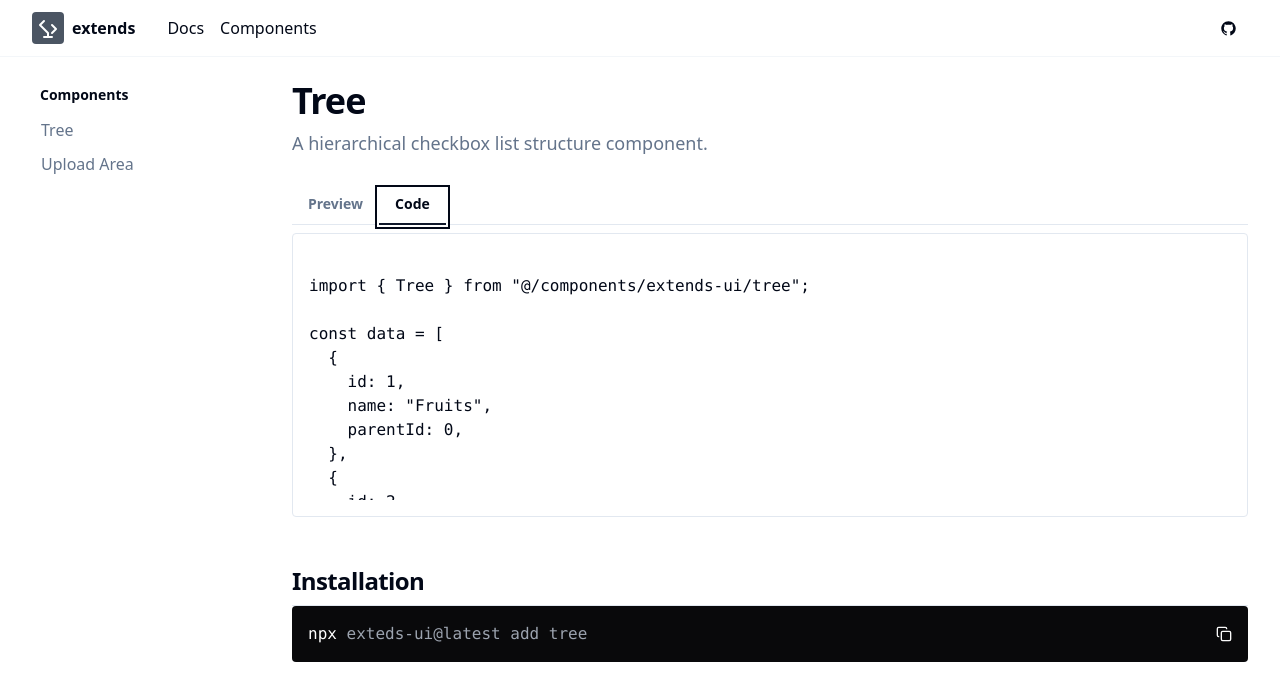
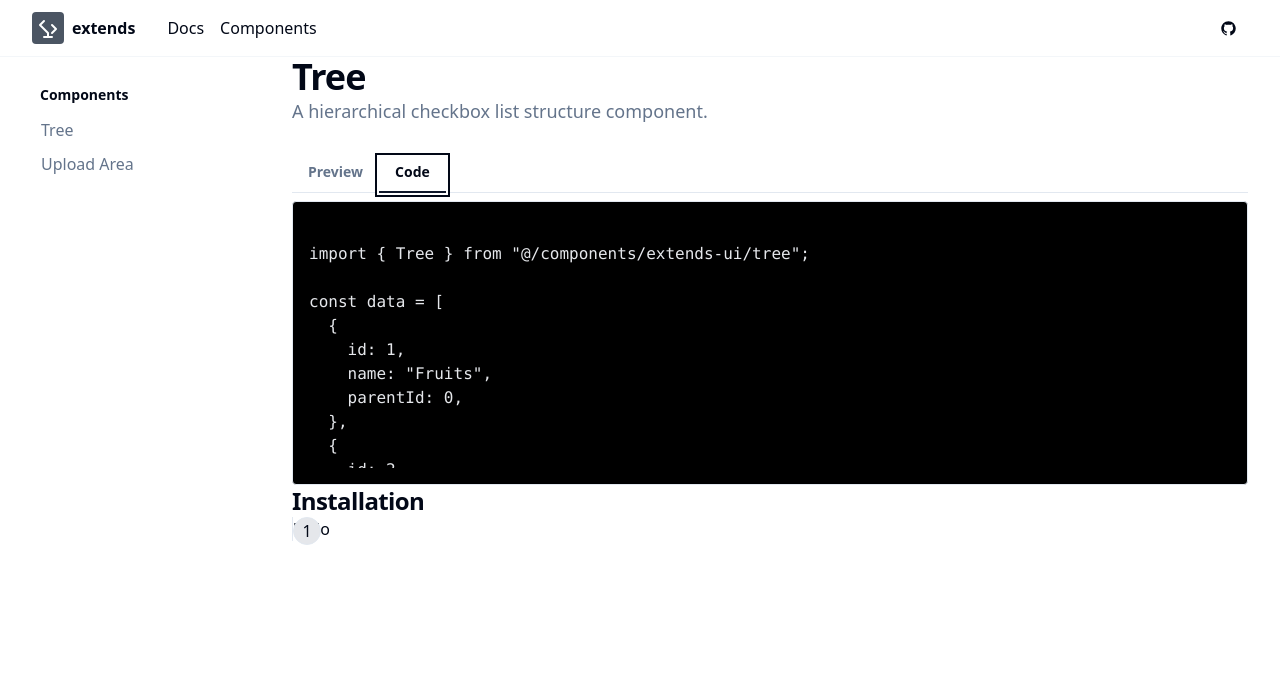
Before and after one commit to lucioew28/extends, a React (Vite) app: page /docs/tree in a window 1280 px wide. Both pictures are taken after a click on the tab "Code". Shown: the top 700 px of the page. Built offline with nearby package versions, Linux system fonts and the light colour scheme.

Commit message:
add text component

```diff
--- /dev/null
+++ b/src/components/Text/composition/TextParagraph.tsx
@@ -0,0 +1,13 @@
+import { twMerge } from "tailwind-merge";
+
+interface TextParagraphInterface extends React.ComponentPropsWithoutRef<"p"> {
+  text: string;
+}
+
+export default function TextParagraph({
+  text,
+  className,
+}: TextParagraphInterface) {
+  const styles = twMerge("text-lg text-muted-foreground", className);
+  return <p className={styles}>{text}</p>;
+}
--- /dev/null
+++ b/src/components/Text/composition/TextTitle.tsx
@@ -0,0 +1,24 @@
+import { createElement } from "react";
+import { twMerge } from "tailwind-merge";
+
+interface TextTitleInterface
+  extends React.ComponentPropsWithoutRef<"h1" | "h2"> {
+  text: string;
+  variant: "h1" | "h2";
+}
+
+export default function TextTitle({
+  text,
+  className,
+  variant,
+  ...props
+}: TextTitleInterface) {
+  const variants = {
+    h1: "scroll-m-20 text-4xl font-bold tracking-tight",
+    h2: "font-heading scroll-m-20 text-2xl font-semibold tracking-tight first:mt-0",
+  };
+
+  const styles = twMerge(variants[variant], className);
+
+  return createElement(variant, { ...props, className: styles }, text);
+}
--- /dev/null
+++ b/src/components/Text/index.tsx
@@ -0,0 +1,7 @@
+import TextParagraph from "./composition/TextParagraph";
+import TextTitle from "./composition/TextTitle";
+
+export const Text = {
+  Title: TextTitle,
+  Paragraph: TextParagraph,
+};
--- /dev/null
+++ b/src/pages/Tree/index.tsx
@@ -0,0 +1,176 @@
+import { Text } from "@/components/Text";
+import { Tree } from "@/components/extends-ui/tree";
+import { ScrollArea } from "@/components/ui/scroll-area";
+import { Tabs, TabsContent, TabsList, TabsTrigger } from "@/components/ui/tabs";
+
+const data = [
+  {
+    id: 1,
+    name: "Fruits",
+    parentId: 0,
+  },
+  {
+    id: 2,
+    name: "Apple",
+    parentId: 1,
+  },
+  {
+    id: 3,
+    name: "Pear",
+    parentId: 1,
+  },
+  {
+    id: 4,
+    name: "Banana",
+    parentId: 1,
+  },
+  {
+    id: 5,
+    name: "Countries",
+    parentId: 0,
+  },
+  {
+    id: 6,
+    name: "Netherlands",
+    parentId: 5,
+  },
+  {
+    id: 7,
+    name: "Scandinavia",
+    parentId: 5,
+  },
+  {
+    id: 8,
+    name: "Denmark",
+    parentId: 7,
+  },
+  {
+    id: 9,
+    name: "Norway",
+    parentId: 7,
+  },
+  {
+    id: 10,
+    name: "Sweden",
+    parentId: 7,
+  },
+  {
+    id: 11,
+    name: "Germany",
+    parentId: 5,
+  },
+];
+
+const temp = `
+import { Tree } from "@/components/extends-ui/tree";
+
+const data = [
+  {
+    id: 1,
+    name: "Fruits",
+    parentId: 0,
+  },
+  {
+    id: 2,
+    name: "Apple",
+    parentId: 1,
+  },
+  {
+    id: 3,
+    name: "Pear",
+    parentId: 1,
+  },
+  {
+    id: 4,
+    name: "Banana",
+    parentId: 1,
+  },
+  {
+    id: 5,
+    name: "Countries",
+    parentId: 0,
+  },
+  {
+    id: 6,
+    name: "Netherlands",
+    parentId: 5,
+  },
+  {
+    id: 7,
+    name: "Scandinavia",
+    parentId: 5,
+  },
+  {
+    id: 8,
+    name: "Denmark",
+    parentId: 7,
+  },
+  {
+    id: 9,
+    name: "Norway",
+    parentId: 7,
+  },
+  {
+    id: 10,
+    name: "Sweden",
+    parentId: 7,
+  },
+  {
+    id: 11,
+    name: "Germany",
+    parentId: 5,
+  },
+];
+
+<Tree data={data} />
+`;
+
+export default function TreePage() {
+  return (
+    <div className="w-full">
+      <Text.Title variant={"h1"} text={"Tree"} />
+      <Text.Paragraph
+        text={"A hierarchical checkbox list structure component."}
+      />
+      <Tabs defaultValue="preview" className="pt-8">
+        <TabsList className="inline-flex h-9 items-center text-muted-foreground w-full justify-start rounded-none border-b bg-transparent p-0">
+          <TabsTrigger
+            className="ring-offset-background focus-visible:outline-none focus-visible:ring-2 focus-visible:ring-ring focus-visible:ring-offset-2 disabled:pointer-events-none disabled:opacity-50 data-[state=active]:bg-background relative h-9 rounded-none border-b-2 border-b-transparent bg-transparent px-4 pb-3 pt-2 font-semibold text-muted-foreground shadow-none transition-none data-[state=active]:border-b-primary data-[state=active]:text-foreground data-[state=active]:shadow-none"
+            value="preview"
+          >
+            Preview
+          </TabsTrigger>
+          <TabsTrigger
+            className="ring-offset-background focus-visible:outline-none focus-visible:ring-2 focus-visible:ring-ring focus-visible:ring-offset-2 disabled:pointer-events-none disabled:opacity-50 data-[state=active]:bg-background relative h-9 rounded-none border-b-2 border-b-transparent bg-transparent px-4 pb-3 pt-2 font-semibold text-muted-foreground shadow-none transition-none data-[state=active]:border-b-primary data-[state=active]:text-foreground data-[state=active]:shadow-none"
+            value="code"
+          >
+            Code
+          </TabsTrigger>
+        </TabsList>
+        <TabsContent value="preview">
+          <div className="border rounded flex items-center justify-center p-4">
+            <Tree data={data} />
+          </div>
+        </TabsContent>
+        <TabsContent value="code">
+          <div className="border rounded flex items-center justify-center p-4 bg-black text-gray-200">
+            <ScrollArea className="w-full h-[250px]">
+              <>
+                <pre className="w-full text-left ">
+                  <code>{temp}</code>
+                </pre>
+              </>
+            </ScrollArea>
+          </div>
+        </TabsContent>
+      </Tabs>
+      <Text.Title variant={"h2"} text={"Installation"} />
+      <div className="w-full border-l relative">
+        <span className="w-7 h-7 rounded-full border bg-gray-200 absolute top-0 left-0 flex items-center justify-center">
+          1
+        </span>
+        hello
+      </div>
+    </div>
+  );
+}
--- a/src/routes/App.routes.tsx
+++ b/src/routes/App.routes.tsx
@@ -5,6 +5,7 @@ import HomePage from "@/pages/HomePage";
 import RootLayout from "@/components/RootLayout";
 import DocsPage from "@/pages/DocsPage";
 import Nav from "@/components/Nav";
+import TreePage from "@/pages/Tree";
 
 export default function AppRoutes() {
   return (
@@ -21,7 +22,8 @@ export default function AppRoutes() {
         <Route path="/" element={<HomePage />} />
         <Route path="docs" element={<RootLayout />}>
           <Route index element={<DocsPage />} />
-          <Route path="tree" element={<ComponentsPage />} />
+          {/* <Route path="tree" element={<ComponentsPage />} /> */}
+          <Route path="tree" element={<TreePage />} />
         </Route>
       </Routes>
     </>
```
